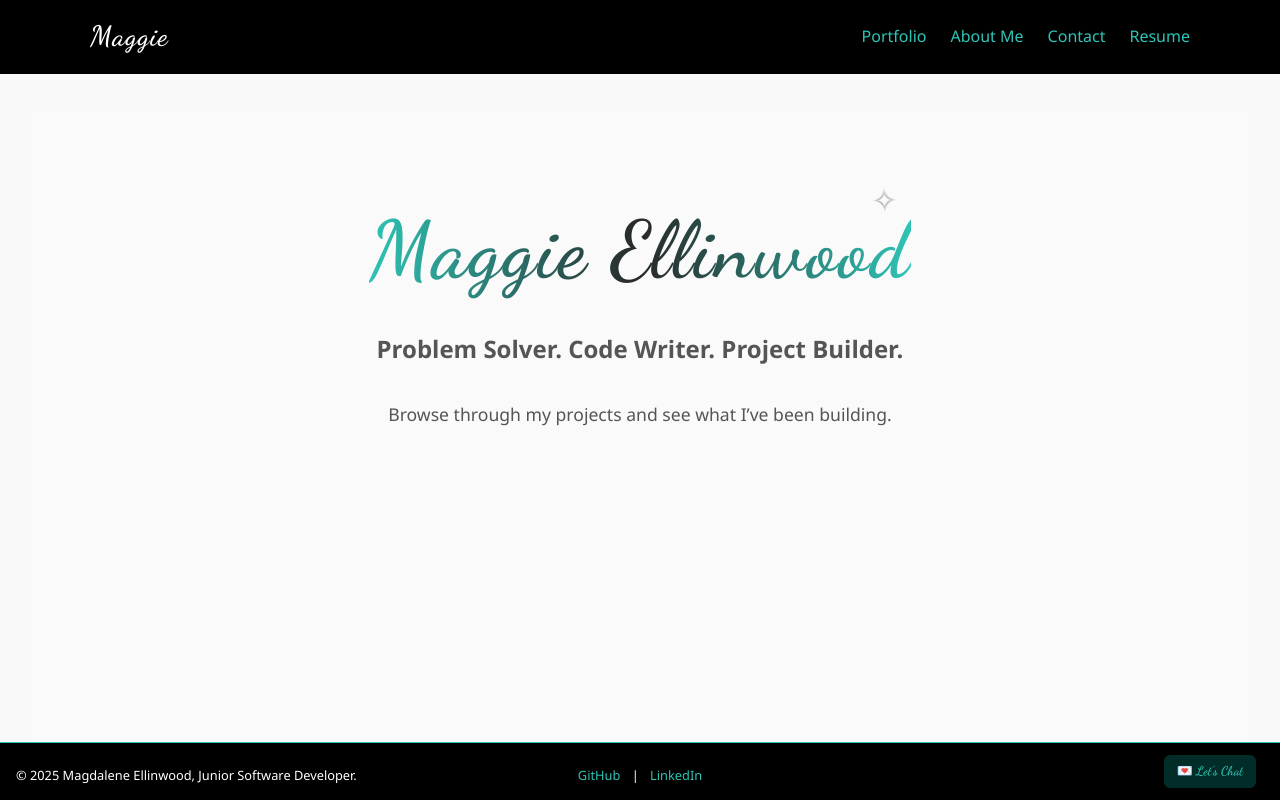
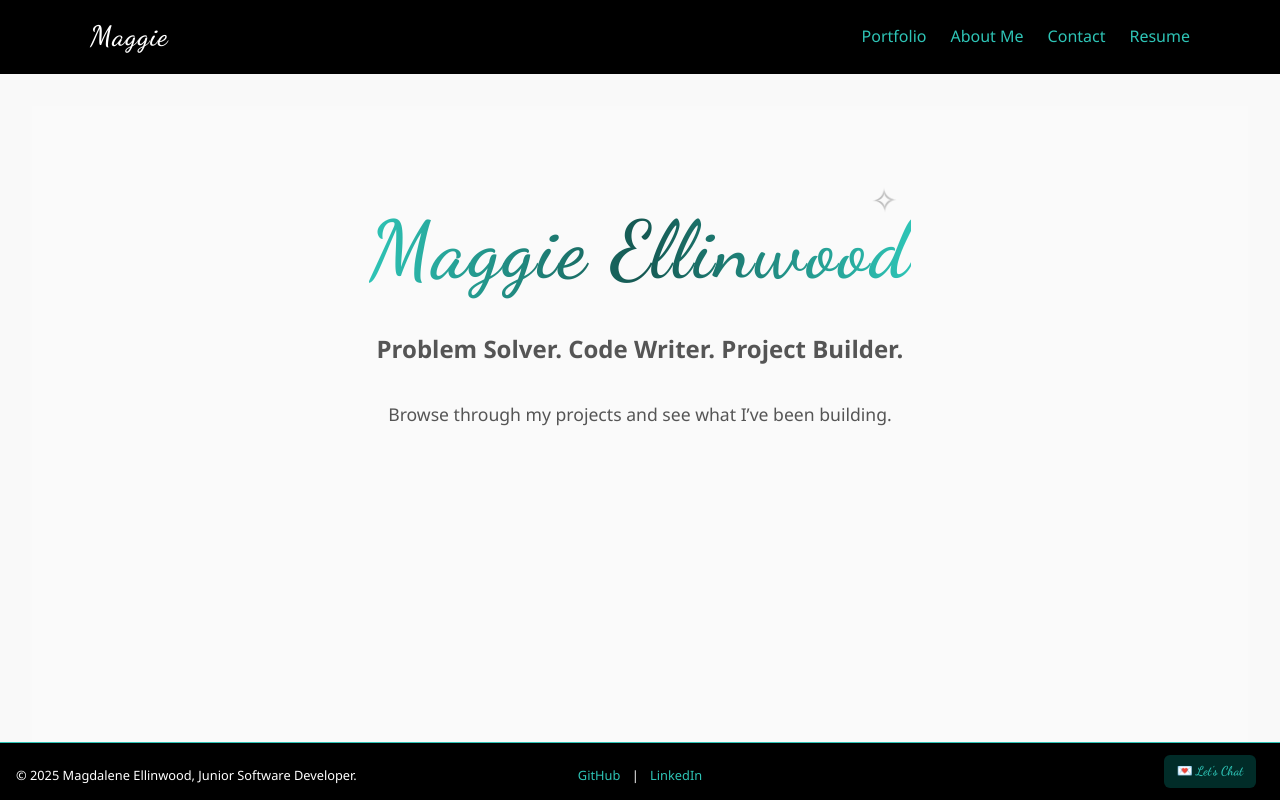
Before and after one commit to mellinwood1023/Maggie_Portfolio, a React (Vite) app: page / in a window 1280 px wide. Built offline with nearby package versions, Linux system fonts and the light colour scheme.

Commit message:
color title

```diff
--- a/src/styles/Home.css
+++ b/src/styles/Home.css
@@ -21,7 +21,7 @@
 .hero-title {
   font-size: clamp(2rem, 8vw, 5rem);
   font-weight: 700;
-  background: linear-gradient(90deg, #2EC4B6, #282727, #2EC4B6);
+  background: linear-gradient(90deg, #2EC4B6, #155852, #2EC4B6);
   -webkit-background-clip: text;
   -webkit-text-fill-color: transparent;
   background-clip: text;
```
